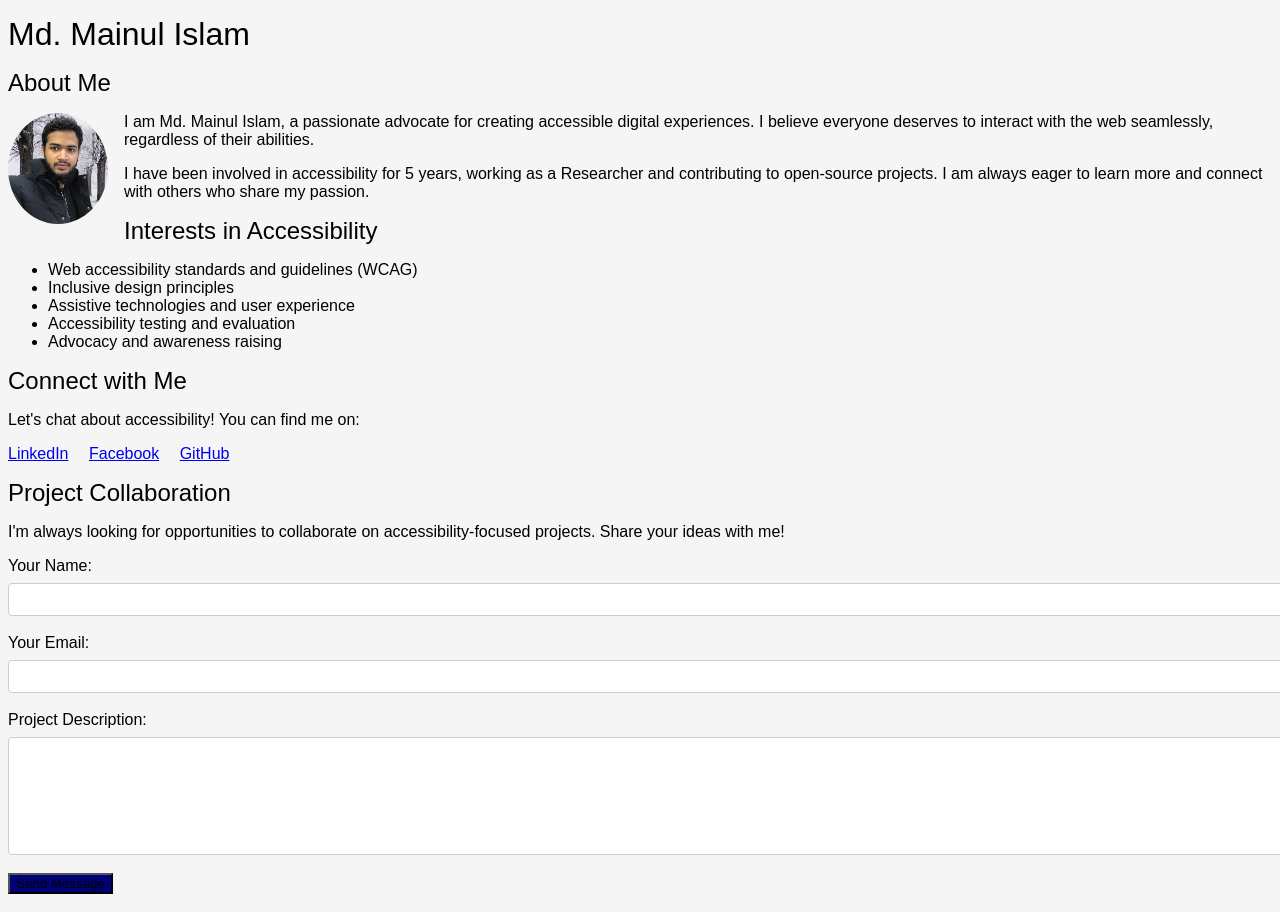
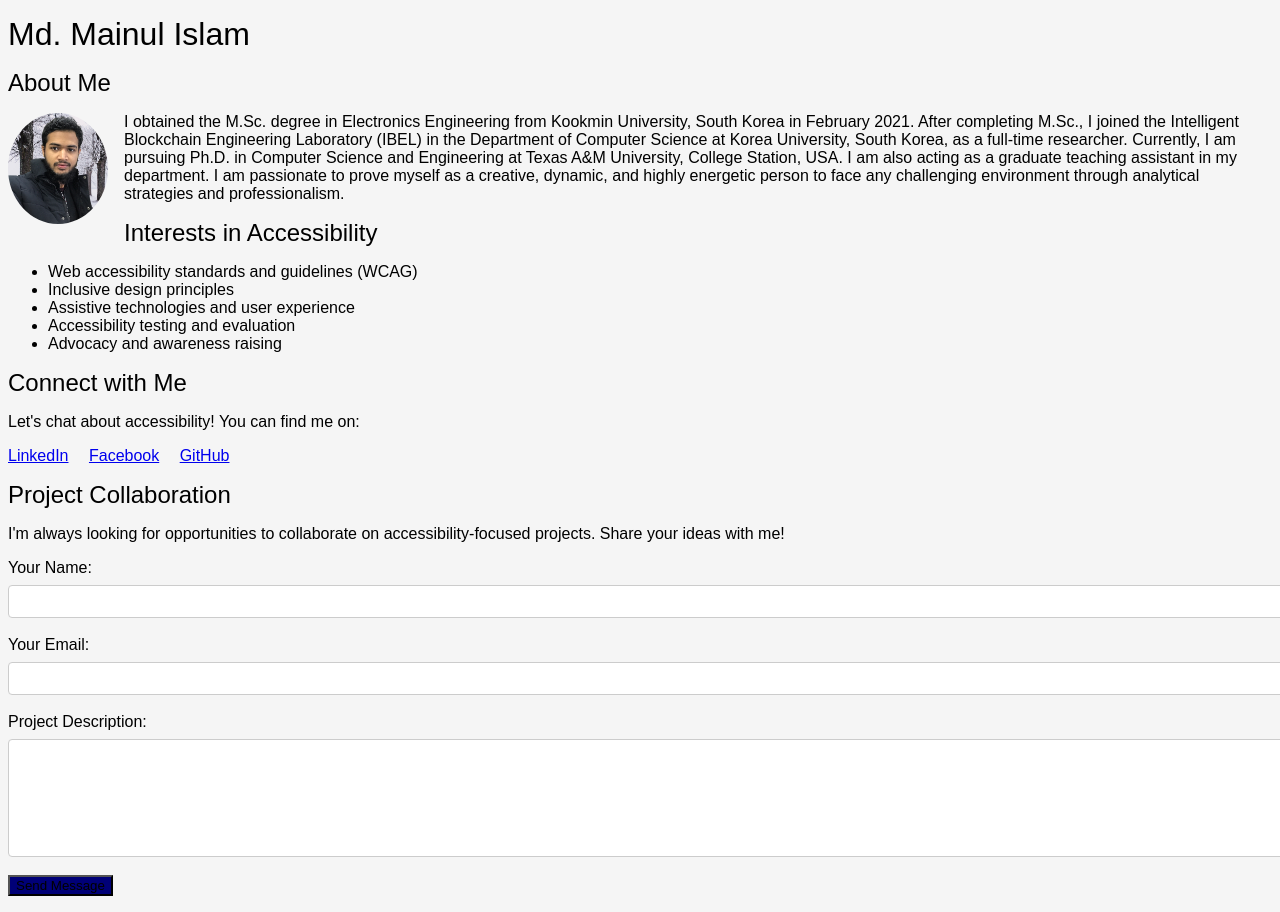
Before and after one commit to Mainul333/Mainul333.github.io, a plain HTML site: page index.html in a window 1280 px wide. Drawn offline with Linux system fonts and the light colour scheme.

Commit message:
Update index.html

```diff
--- a/index.html
+++ b/index.html
@@ -14,8 +14,7 @@
     <section>
       <h2>About Me</h2>
       <img src="https://mainul333.github.io/profile-picture.png" alt="Profile picture of Md. Mainul Islam">
-      <p>I am Md. Mainul Islam, a passionate advocate for creating accessible digital experiences. I believe everyone deserves to interact with the web seamlessly, regardless of their abilities.</p>
-      <p>I have been involved in accessibility for 5 years, working as a Researcher and contributing to open-source projects. I am always eager to learn more and connect with others who share my passion.</p>
+      <p>I obtained the M.Sc. degree in Electronics Engineering from Kookmin University, South Korea in February 2021. After completing M.Sc., I joined the Intelligent Blockchain Engineering Laboratory (IBEL) in the Department of Computer Science at Korea University, South Korea, as a full-time researcher. Currently, I am pursuing Ph.D. in Computer Science and Engineering at Texas A&M University, College Station, USA. I am also acting as a graduate teaching assistant in my department. I am passionate to prove myself as a creative, dynamic, and highly energetic person to face any challenging environment through analytical strategies and professionalism.</p>
     </section>
     <section>
       <h2>Interests in Accessibility</h2>
```
